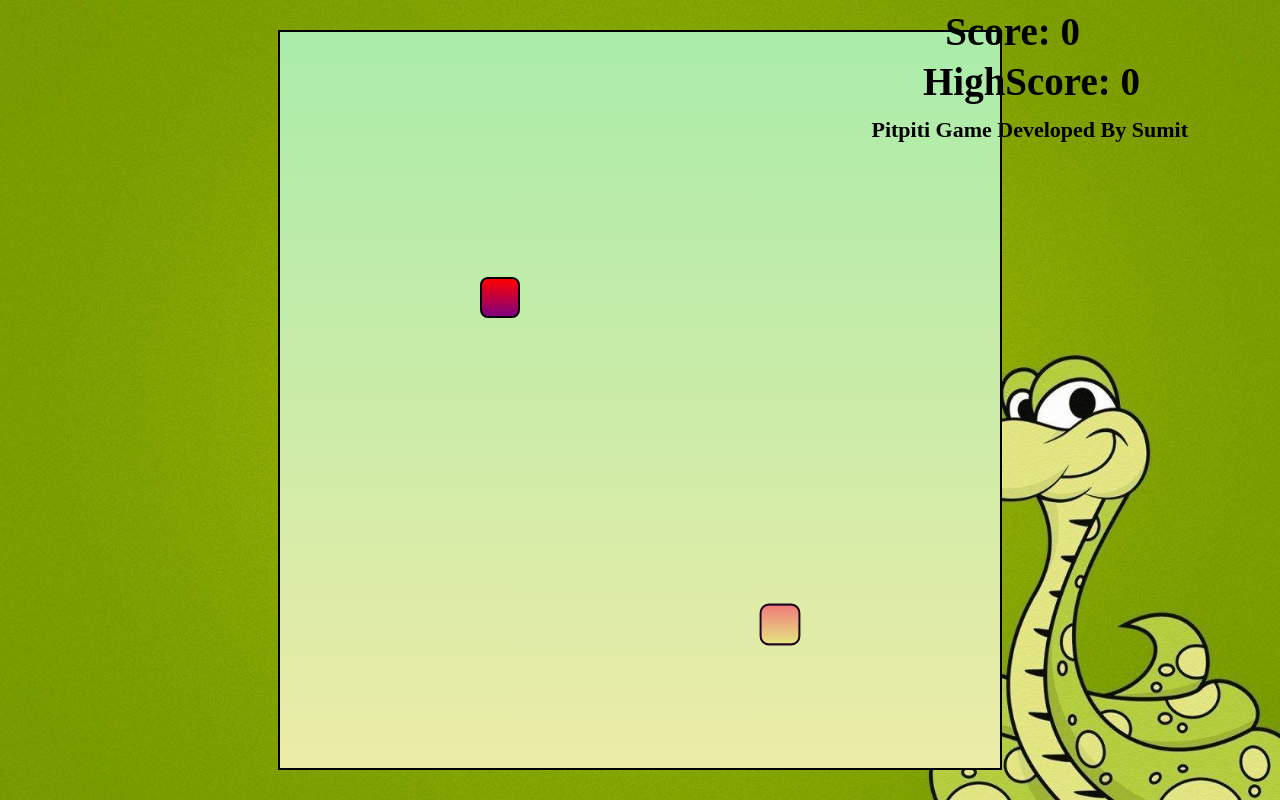
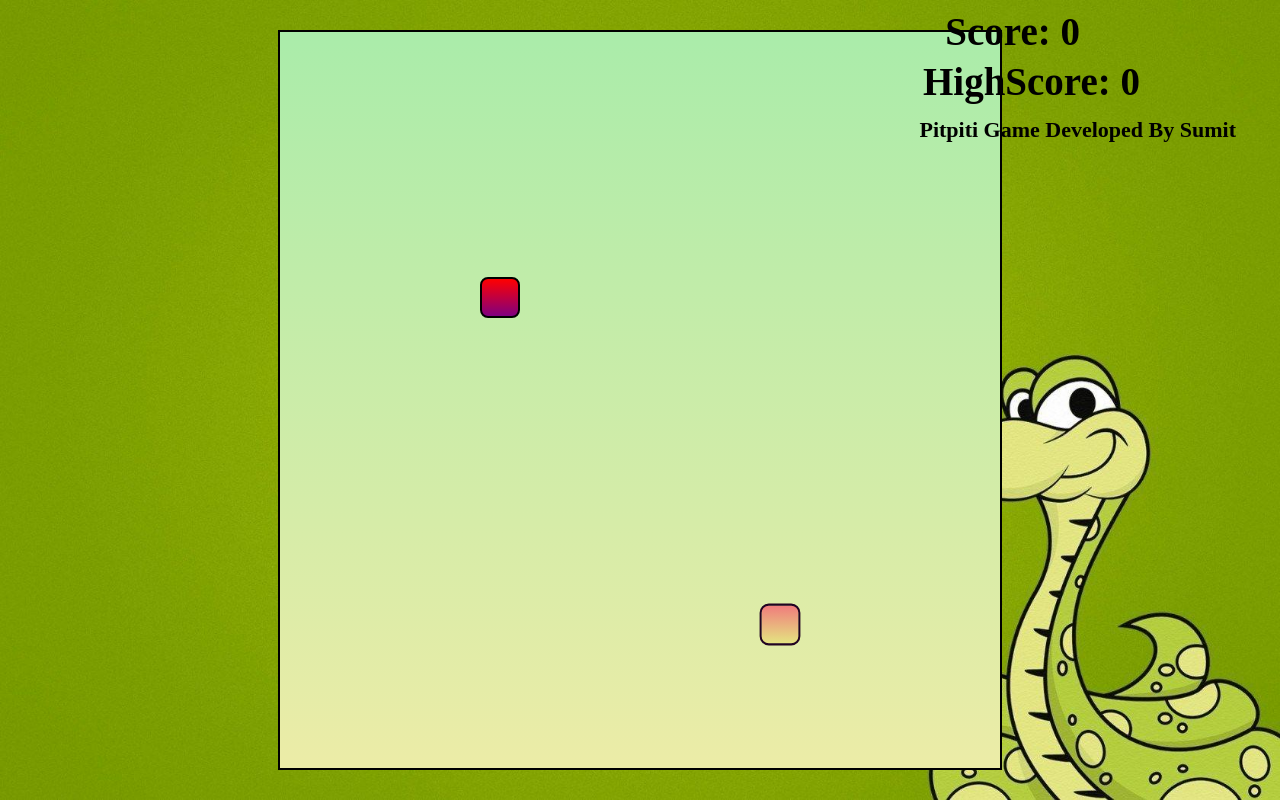
Before and after one commit to SUM-X-0604/SnakeGame, a PHP site: page / in a window 1280 px wide. Run offline with PHP 8.4, Linux system fonts and the light colour scheme; some web fonts are replaced.

Commit message:
Update style.css

```diff
--- a/css/style.css
+++ b/css/style.css
@@ -35,7 +35,7 @@
 #credit{
     position: absolute;
     top: 117px;
-    right: 92px;
+    right: 44px;
     font-size: 22px;
     font-weight: bold;
     font-family: 'New Tegomin', serif;
```
